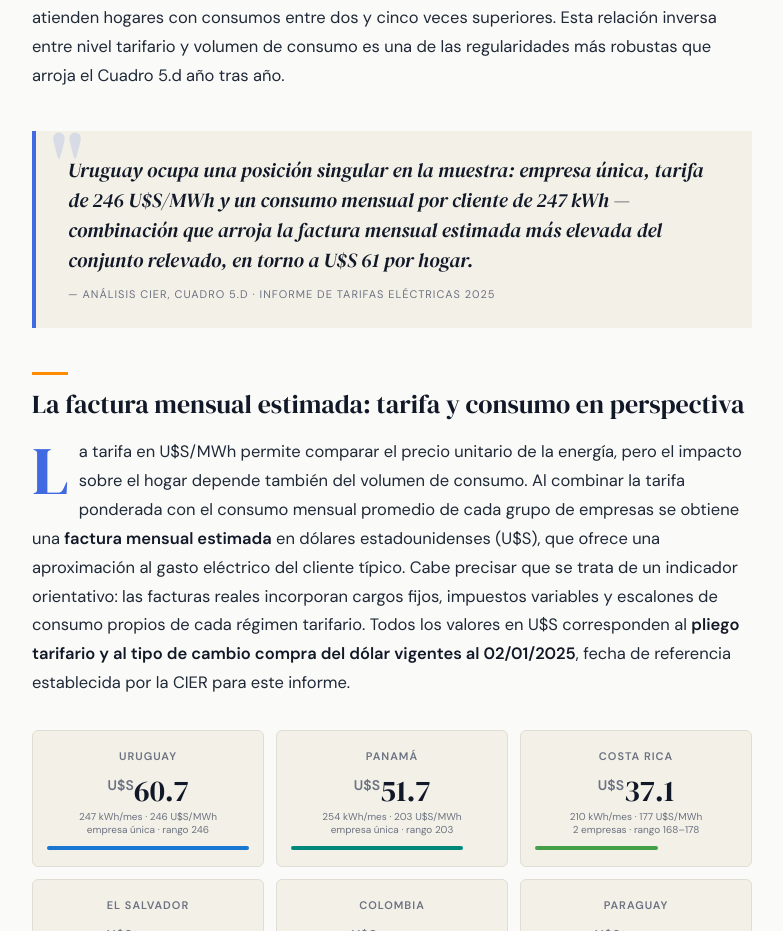
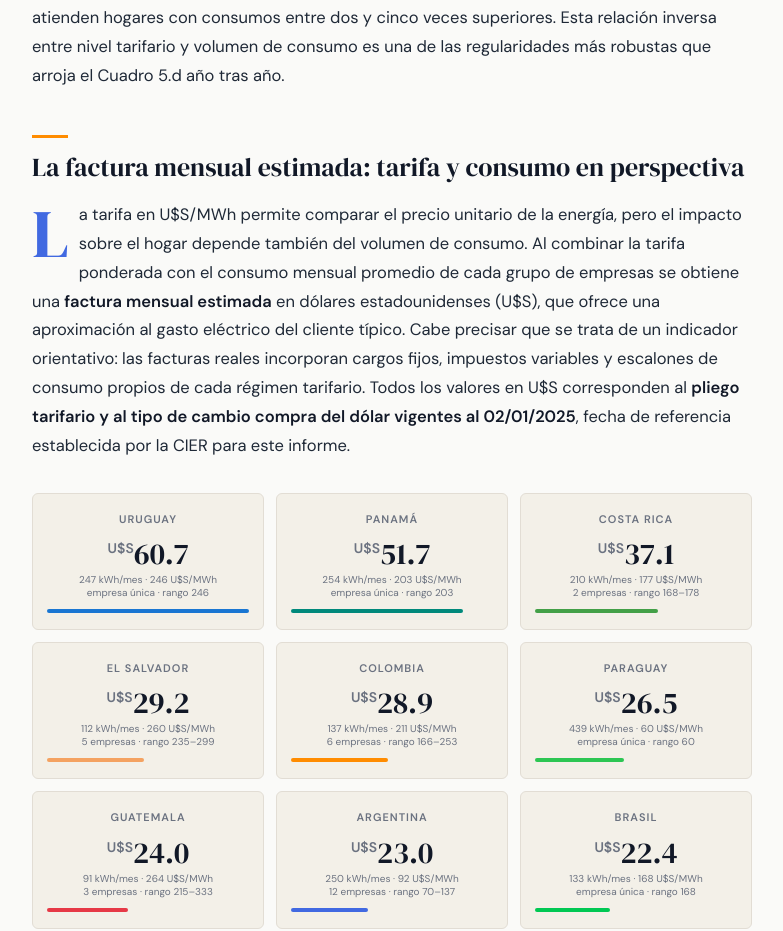
Before and after one commit to jcbelza/Informe-de-Tarifas-en-Distribuci-n, a plain HTML site: page index.html in a window 1280 px wide. Shown: the part 2422-3353 px from the top of the page, without its empty margins (248-1031 px from the left). Drawn offline with nearby package versions, Linux system fonts and the light colour scheme.

Commit message:
Remove Uruguay's consumption and tariff information
Removed Uruguay's specific consumption and tariff details.

```diff
--- a/index.html
+++ b/index.html
@@ -322,10 +322,6 @@
     </p>
   </div>
 
-  <div class="bq">
-    <p>Uruguay ocupa una posición singular en la muestra: empresa única, tarifa de 246 U$S/MWh y un consumo mensual por cliente de 247 kWh — combinación que arroja la factura mensual estimada más elevada del conjunto relevado, en torno a U$S 61 por hogar.</p>
-    <cite>— Análisis CIER, Cuadro 5.d · Informe de Tarifas Eléctricas 2025</cite>
-  </div>
 
     <!-- SECCIÓN FACTURA MENSUAL -->
   <div class="s-head">La factura mensual estimada: tarifa y consumo en perspectiva</div>
```
